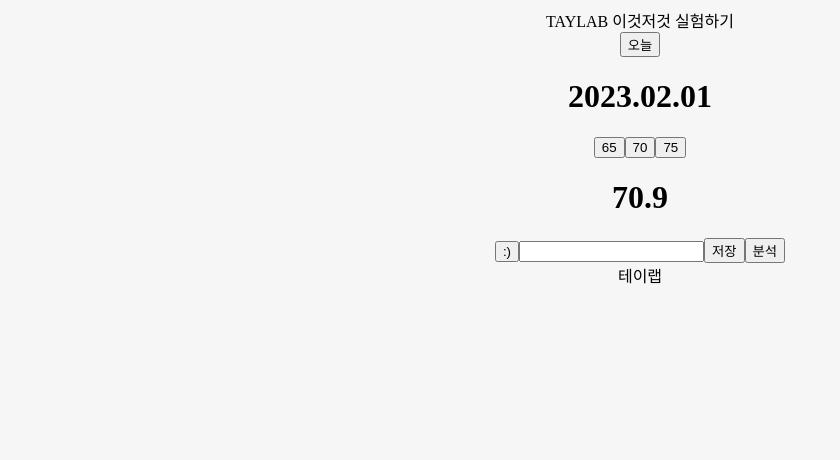
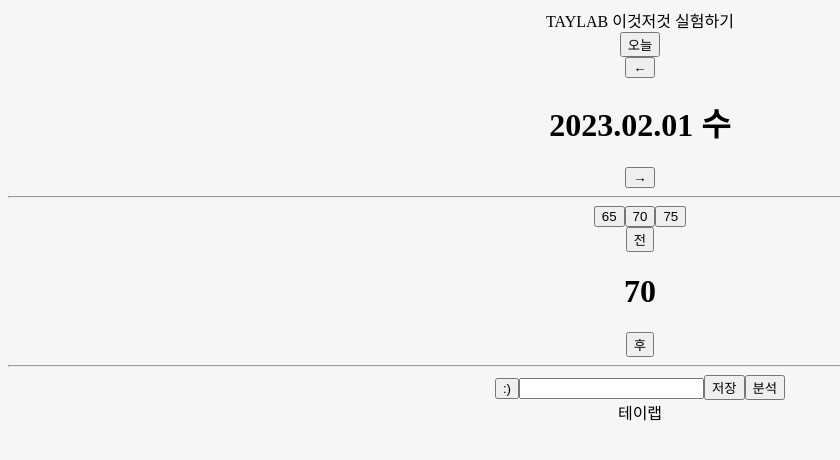
Before and after one commit to taykim7/taylab, a Vue app: page / in a window 1280 px wide. Shown: the top 460 px of the page, without its empty margins (0-840 px from the left). Built offline with nearby package versions, Linux system fonts and the light colour scheme.

Commit message:
feature : 날짜, 무게, 코멘트 관련 기능 개발 중

```diff
--- a/src/components/layout/TContents.vue
+++ b/src/components/layout/TContents.vue
@@ -1,15 +1,29 @@
 <template>
   <div>
-    <button>오늘</button>
-    <i class="fas fa-trash-alt"></i>
-    <h1>{{ year + '.' + month + '.' + day }}</h1>
-    <button>65</button>
-    <button>70</button>
-    <button>75</button>
-    <h1>70.9</h1>
+    <div>
+      <button @click="adjustDate(0)">오늘</button>
+      <i class="fas fa-trash-alt"></i>
+      <div>
+        <button @click="adjustDate(-1)">←</button>
+        <h1>{{ year + '.' + month + '.' + date + ' ' + day  }}</h1>
+        <button @click="adjustDate(+1)">→</button>
+      </div>
+    </div>
+    <hr>
+    <div>
+      <button @click="adjustWeight(65)">65</button>
+      <button @click="adjustWeight(70)">70</button>
+      <button @click="adjustWeight(75)">75</button>
+      <div>
+        <button @click="adjustWeight(-0.1)">전</button>
+        <h1> {{ myWeight }} </h1>
+        <button @click="adjustWeight(+0.1)">후</button>
+      </div>
+    </div>
+    <hr>
     <button>:)</button>
-    <input type="text">
-    <button>저장</button>
+    <input type="text" v-model="myComment">
+    <button @click="saveMyComment()">저장</button>
     <button>분석</button>
   </div>
 </template>
@@ -19,24 +33,59 @@
 export default {
   data: function(){
     return {
+      // 날짜 관련
+      nowDate: {},
       year: '',
       month: '',
+      date: '',
       day: '',
+      dayList: ['일', '월', '화', '수', '목', '금', '토'],
+      // 무게 관련
+      myWeight: 0,
+      // 코멘트 관련
+      myComment: ''
     }
   },
   created() {
+    this.nowDate = new Date();
     this.init()
   },
   methods: {
     init() {
-      this.getDate()
+      this.initDate()
+      this.initWeight()
     },
-    getDate() {
-      const date = new Date();
-      this.year = date.getFullYear();
-      this.month = ('0' + (date.getMonth() + 1));
-      this.day = ('0' + date.getDate());
-
+    initDate() {
+      this.year = this.nowDate.getFullYear();
+      this.month = ('0' + (this.nowDate.getMonth() + 1)).slice(-2);
+      this.date = ('0' + this.nowDate.getDate()).slice(-2);
+      this.day = this.dayList[this.nowDate.getDay()];
+    },
+    // 날짜 조정
+    adjustDate(i) {
+      if (i == 0) {
+        this.nowDate = new Date();
+      } else {
+        this.nowDate.setDate(this.nowDate.getDate() + i)
+      }
+      this.initDate();
+    },
+    initWeight() {
+      // ※ TODO : 어제 날짜
+      this.myWeight = 70.0;
+    },
+    // 무게 조정
+    adjustWeight(i) {
+      if (i >= 60) {
+        this.myWeight = i
+      } else {
+        this.myWeight = Math.round((this.myWeight += i) * 10)/10
+      }
+    },
+    // 코멘트
+    saveMyComment() {
+      // ※ TODO : 해당 내용대로 업데이트
+      alert(this.year + '' + this.month + '' + this.date + ' / ' + this.myWeight + ' / ' + this.myComment);
     }
   }
 }
```
